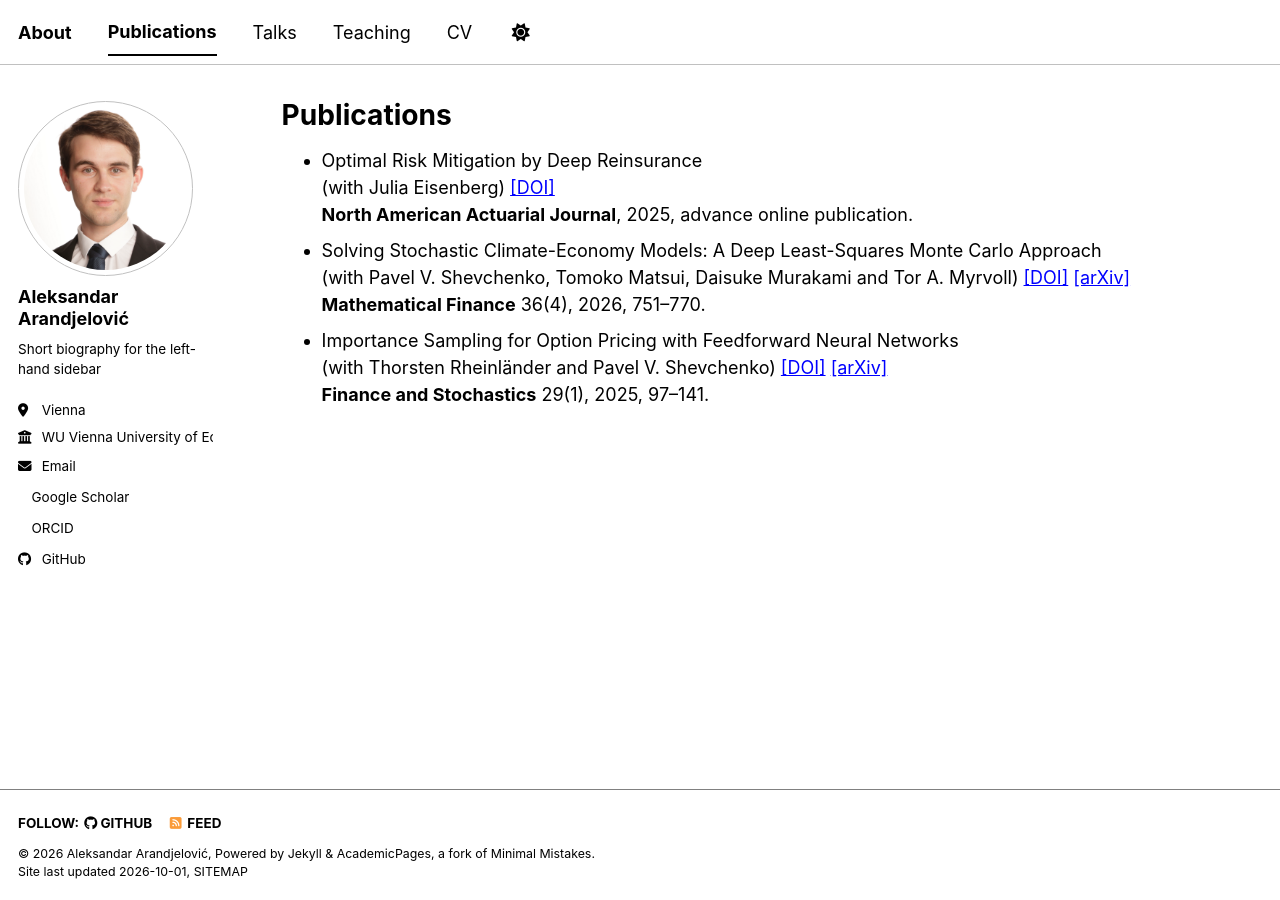
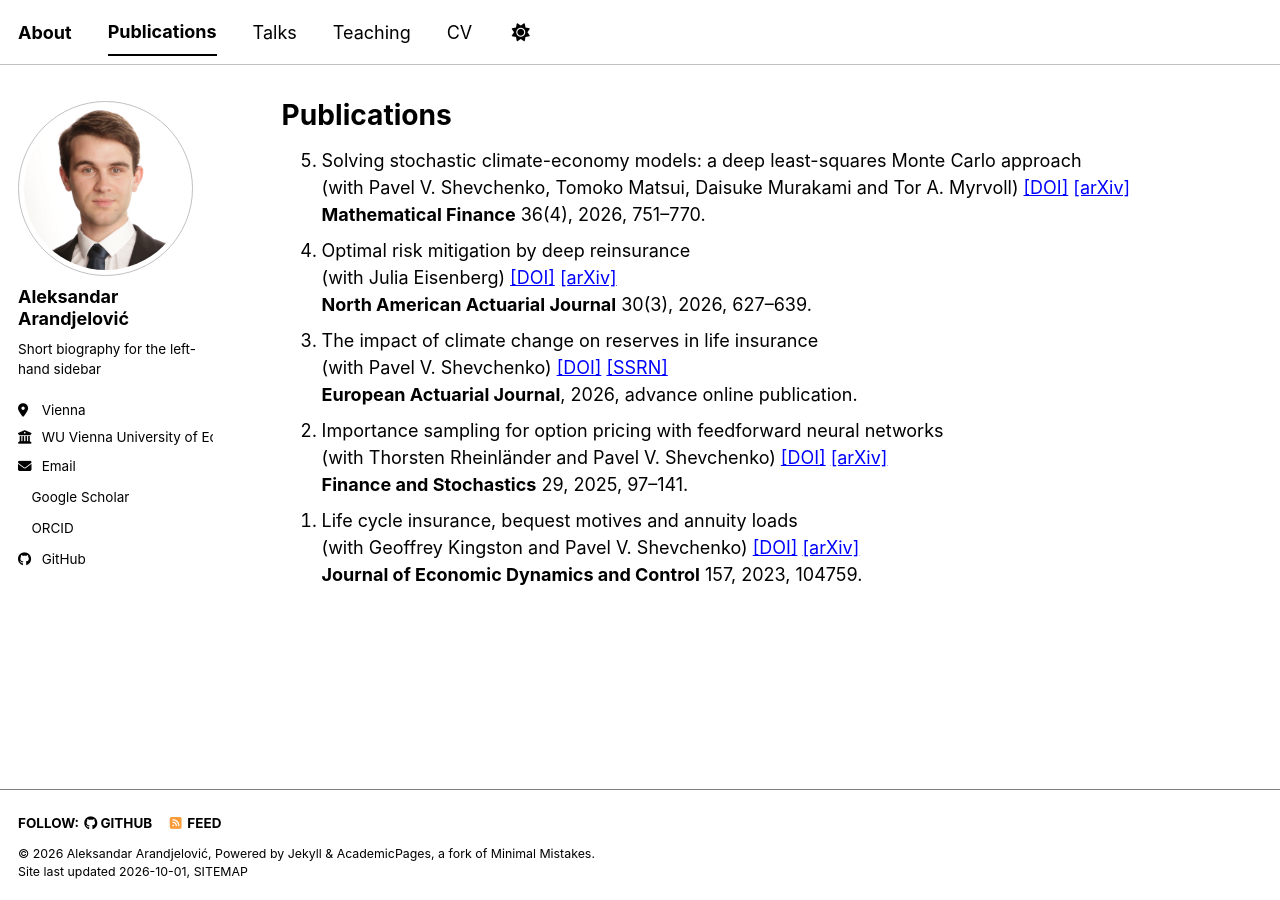
Before and after one commit to aarandjel/aarandjel.github.io, a Jekyll site: the page built from _pages/publications.html, in a window 1280 px wide. Built offline with Jekyll 4.4.1, drawn with Linux system fonts in a browser that asks for light colours; a style sheet for code colours, icons or effects is not loaded.

Commit message:
Update publications.html

```diff
--- a/_pages/publications.html
+++ b/_pages/publications.html
@@ -6,17 +6,10 @@ author_profile: true
 show_title: false
 ---
 
-<ul>
+<ol reversed start="5">
 
   <li>
-    Optimal Risk Mitigation by Deep Reinsurance<br>
-    (with Julia Eisenberg)
-    <a href="https://doi.org/10.1080/10920277.2025.2595330">[DOI]</a><br>
-    <strong>North American Actuarial Journal</strong>, 2025, advance online publication.
-  </li>
-
-  <li>
-    Solving Stochastic Climate-Economy Models: A Deep Least-Squares Monte Carlo Approach<br>
+    Solving stochastic climate-economy models: a deep least-squares Monte Carlo approach<br>
     (with Pavel V. Shevchenko, Tomoko Matsui, Daisuke Murakami and Tor A. Myrvoll)
     <a href="https://doi.org/10.1111/mafi.70035">[DOI]</a>
     <a href="https://arxiv.org/abs/2408.09642">[arXiv]</a><br>
@@ -24,11 +17,35 @@ show_title: false
   </li>
 
   <li>
-    Importance Sampling for Option Pricing with Feedforward Neural Networks<br>
+    Optimal risk mitigation by deep reinsurance<br>
+    (with Julia Eisenberg)
+    <a href="https://doi.org/10.1080/10920277.2025.2595330">[DOI]</a>
+    <a href="https://arxiv.org/abs/2408.06168">[arXiv]</a><br>
+    <strong>North American Actuarial Journal</strong> 30(3), 2026, 627–639.
+  </li>
+
+  <li>
+    The impact of climate change on reserves in life insurance<br>
+    (with Pavel V. Shevchenko)
+    <a href="https://doi.org/10.1007/s13385-026-00446-x">[DOI]</a>
+    <a href="https://papers.ssrn.com/sol3/papers.cfm?abstract_id=5870182">[SSRN]</a><br>
+    <strong>European Actuarial Journal</strong>, 2026, advance online publication.
+  </li>
+
+  <li>
+    Importance sampling for option pricing with feedforward neural networks<br>
     (with Thorsten Rheinländer and Pavel V. Shevchenko)
     <a href="https://doi.org/10.1007/s00780-024-00549-x">[DOI]</a>
     <a href="https://arxiv.org/abs/2112.14247">[arXiv]</a><br>
-    <strong>Finance and Stochastics</strong> 29(1), 2025, 97–141.
+    <strong>Finance and Stochastics</strong> 29, 2025, 97–141.
   </li>
 
-</ul>
+  <li>
+    Life cycle insurance, bequest motives and annuity loads<br>
+    (with Geoffrey Kingston and Pavel V. Shevchenko)
+    <a href="https://doi.org/10.1016/j.jedc.2023.104759">[DOI]</a>
+    <a href="https://arxiv.org/abs/2310.06274">[arXiv]</a><br>
+    <strong>Journal of Economic Dynamics and Control</strong> 157, 2023, 104759.
+  </li>
+
+</ol>
```
